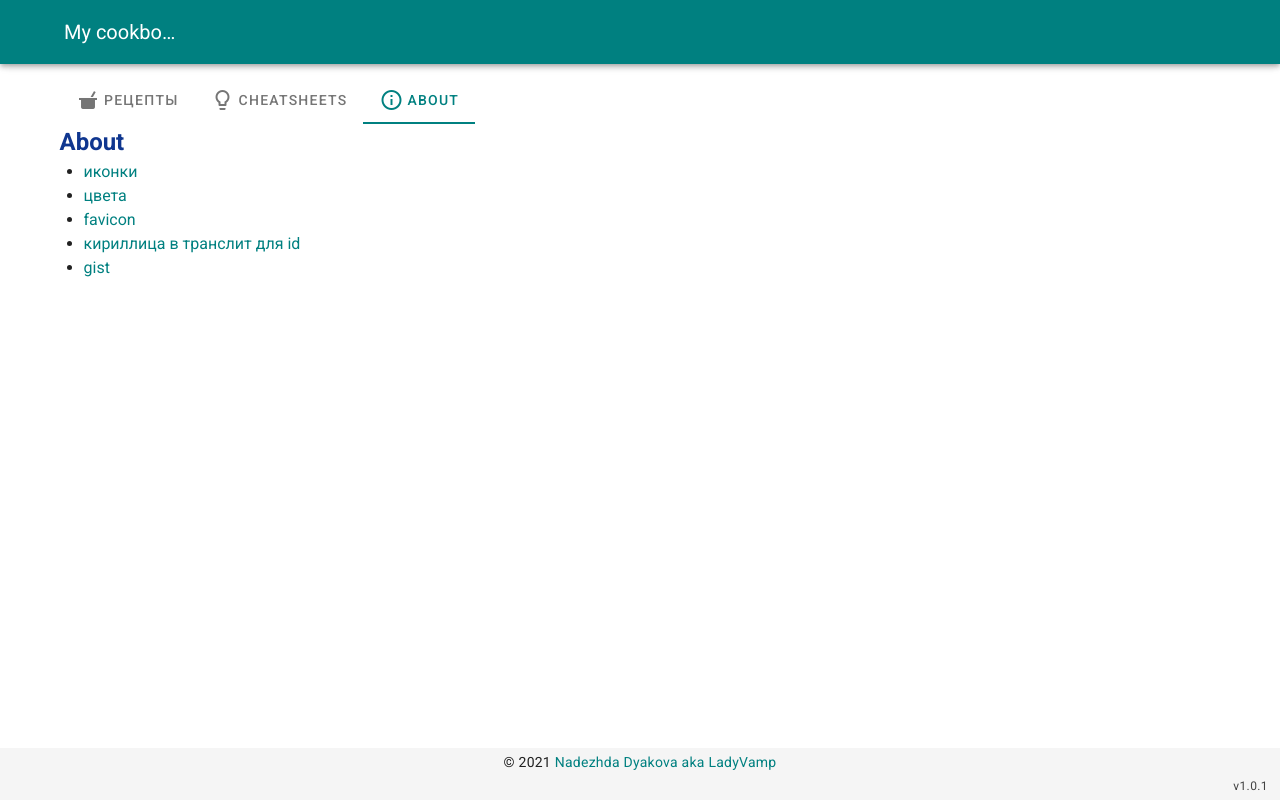
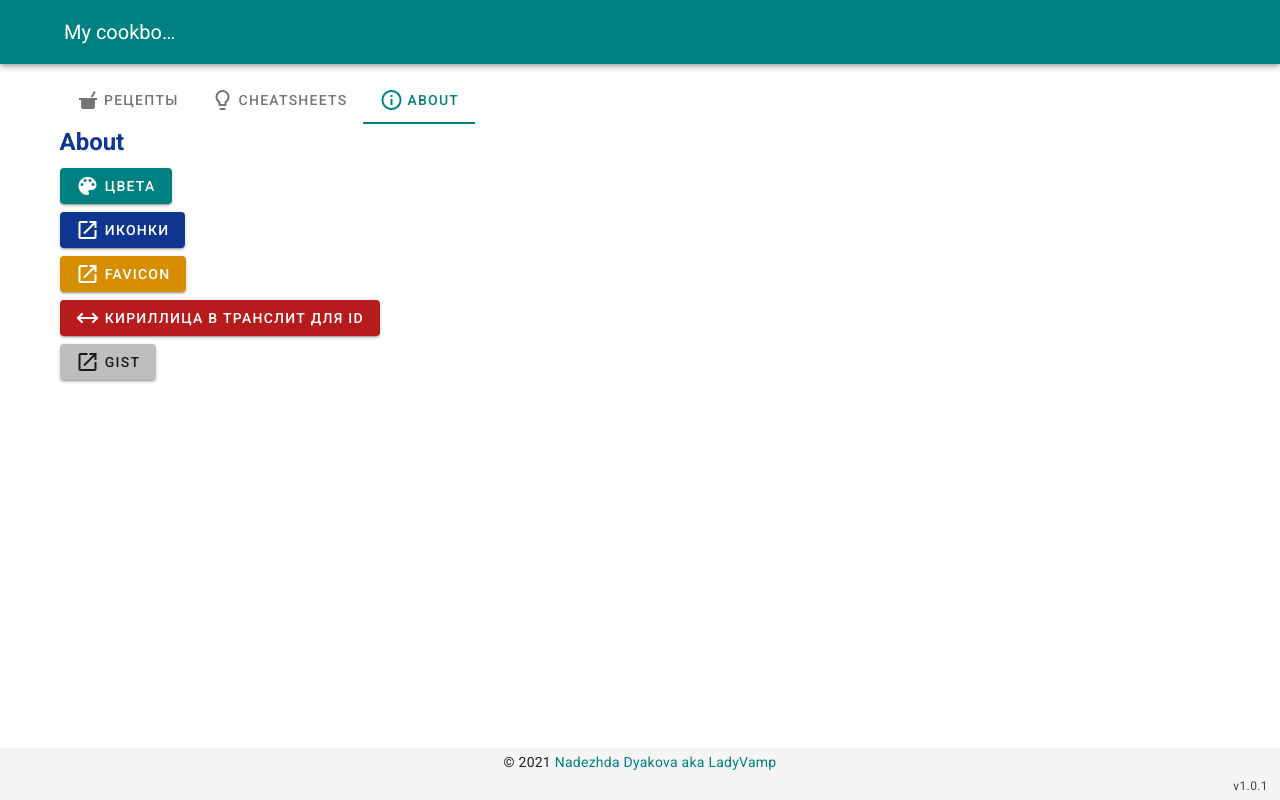
Before and after one commit to LadyVamp/vue-my-cookbook, a Vue app: page /#/about in a window 1280 px wide. Built offline with nearby package versions, Linux system fonts and the light colour scheme; what vue-yandex-metrika would draw is missing.

Commit message:
button components

```diff
--- /dev/null
+++ b/src/components/Buttons/BackButton.vue
@@ -0,0 +1,7 @@
+<template>
+    <div>
+        <v-btn to="/" class="my-4" color="accent" dark>
+            <v-icon dark left>mdi-arrow-left</v-icon>Назад
+        </v-btn>
+    </div>
+</template>
--- /dev/null
+++ b/src/components/Buttons/LinkButton.vue
@@ -0,0 +1,34 @@
+<template>
+    <div class="my-2">
+        <v-btn :href="link" target="_blank" :color="color">
+            <v-icon class="pr-1">
+                {{ icon }}
+            </v-icon>
+            {{ label }}
+        </v-btn>
+    </div>
+</template>
+
+<script>
+export default {
+    props: {
+        label: {
+            type: String,
+            required: true,
+        },
+        link: {
+            type: String,
+            required: true,
+        },
+        // icons https://materialdesignicons.com/
+        icon: {
+            type: String,
+            default: "mdi-open-in-new",
+        },
+        color: {
+            type: String,
+            default: "primary",
+        },
+    },
+};
+</script>
--- a/src/components/RecipeDetails.vue
+++ b/src/components/RecipeDetails.vue
@@ -1,5 +1,6 @@
 <template>
     <div v-if="recipe" class="d-flex flex-column">
+        <BackButton />
         <h2 class="primary--text">{{ recipe.title }}</h2>
         <div>
             <v-img
@@ -17,9 +18,11 @@
             </v-img>
         </div>
         <div>
-            <a :href="recipe.originalLink" target="_blank"
-                >Оригинальный рецепт</a
-            >
+            <LinkButton
+                :label="'Оригинальный рецепт'"
+                :link="recipe.originalLink"
+                :icon="'mdi-open-in-new'"
+            />
             <IconStaple :staple="recipe.staple" />
             <IconFeature :feature="recipe.feature" />
             <router-link
@@ -28,7 +31,7 @@
                     name: 'RecipeDetails',
                     params: { id: recipe.comboId },
                 }"
-				title="Открыть комбо-рецепт"
+                title="Открыть комбо-рецепт"
                 >Комбо-рецепт
             </router-link>
         </div>
@@ -52,6 +55,8 @@
 <script>
 import IconStaple from "@/components/IconStaple";
 import IconFeature from "@/components/IconFeature";
+import LinkButton from "@/components/Buttons/LinkButton";
+import BackButton from "@/components/Buttons/BackButton";
 import { mapActions } from "vuex";
 
 export default {
@@ -78,6 +83,8 @@ export default {
     components: {
         IconStaple,
         IconFeature,
+        LinkButton,
+        BackButton,
     },
 };
 </script>
--- a/src/views/AboutView.vue
+++ b/src/views/AboutView.vue
@@ -1,36 +1,41 @@
 <template>
     <div class="about">
         <h2 class="secondary--text">About</h2>
-        <ul>
-            <li>
-                <a
-                    href="https://materialdesignicons.com/tag/food-drink"
-                    target="_blank"
-                    >иконки</a
-                >
-            </li>
-            <li>
-                <a href="https://colorscheme.ru/#3i31Tw0qMw0w0" target="_blank"
-                    >цвета</a
-                >
-            </li>
-            <li>
-                <a href="https://icons8.ru/icon/set/emoji/emoji" target="_blank"
-                    >favicon</a
-                >
-            </li>
-            <li>
-                <a
-                    href="https://alfilatov.com/cyrillic-to-translit-js/"
-                    target="_blank"
-                    >кириллица в транслит для id</a
-                >
-            </li>
-            <li>
-                <a href="https://gist.github.com/LadyVamp/" target="_blank"
-                    >gist</a
-                >
-            </li>
-        </ul>
+        <LinkButton
+            :label="'цвета'"
+            :link="'https://colorscheme.ru/#3i31Tw0qMw0w0'"
+            :icon="'mdi-palette'"
+        />
+        <LinkButton
+            :label="'иконки'"
+            :link="'https://materialdesignicons.com/'"
+            :color="'secondary'"
+        />
+        <LinkButton
+            :label="'favicon'"
+            :link="'https://icons8.ru/icon/set/watermelon/emoji'"
+            :color="'accent'"
+        />
+        <LinkButton
+            :label="'кириллица в транслит для id'"
+            :link="'https://alfilatov.com/cyrillic-to-translit-js/'"
+            :color="'error'"
+			:icon="'mdi-arrow-left-right'"
+        />
+        <LinkButton
+            :label="'gist'"
+            :link="'https://alfilatov.com/cyrillic-to-translit-js/'"
+            :color="'#bebebe'"
+        />
     </div>
 </template>
+
+<script>
+import LinkButton from "@/components/Buttons/LinkButton";
+
+export default {
+    components: {
+        LinkButton,
+    },
+};
+</script>
```
